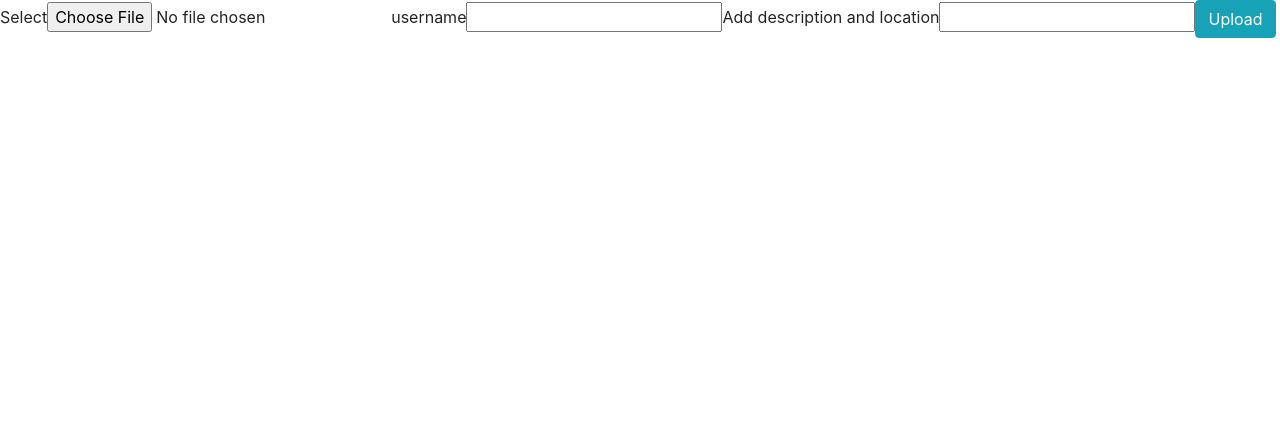
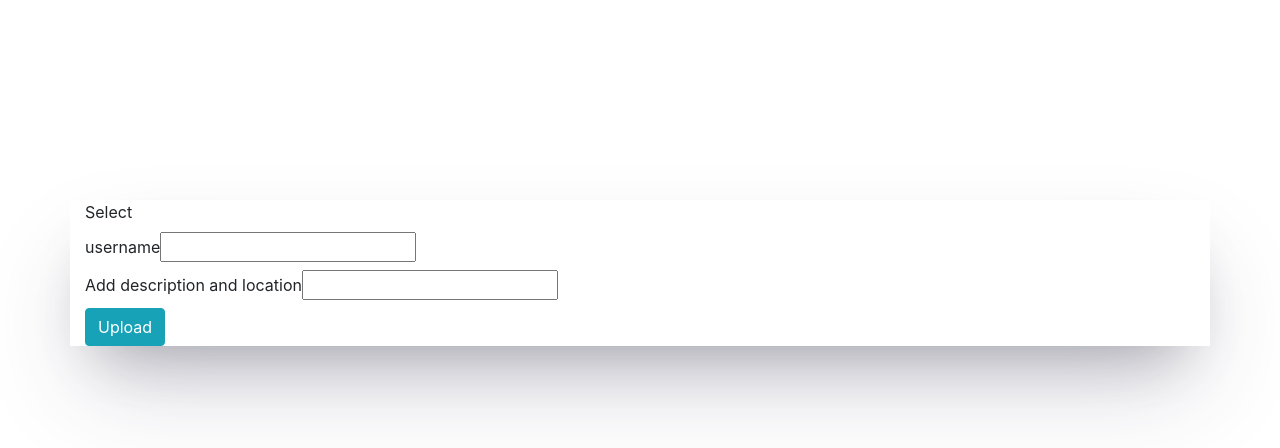
Before and after one commit to ikanengKhoza/final-project-2IM, a React (Create React App) app in the folder client/: page /upload in a window 1280 px wide. Shown: the top 448 px of the page. Built offline with nearby package versions, Linux system fonts and the light colour scheme.

Commit message:
css-upload
upload css

```diff
--- /dev/null
+++ b/client/src/components/Upload.css
@@ -0,0 +1,11 @@
+.input-file {
+    display: none;
+}
+
+body {
+  margin-top: 200px;
+}
+
+.container {
+    box-shadow: rgba(50, 50, 93, 0.25) 0px 50px 100px -20px, rgba(0, 0, 0, 0.3) 0px 30px 60px -30px;
+}
--- a/client/src/components/Upload.jsx
+++ b/client/src/components/Upload.jsx
@@ -1,5 +1,7 @@
 import { useState } from "react";
 import { useNavigate } from "react-router-dom";
+
+import "./Upload.css";
 
 function Upload() {
 	const [fileData, setFileData] = useState();
@@ -35,12 +37,12 @@ function Upload() {
 	};
 
 	return (
-		<div className="upload">
+		<div className="container">
 			<form onSubmit={onSubmitHandler}>
 				<label className="upload-select">
 					Select
-					<input type="file" onChange={fileChangeHandler} />
-				</label>
+					<input className="input-file" type="file" onChange={fileChangeHandler} />
+				</label><br></br>
 
 				<label>
 					username
@@ -49,7 +51,7 @@ function Upload() {
 						name="description"
 						onChange={(e) => setUserName(e.target.value)}
 					/>
-				</label>
+				</label><br></br>
 
 				<label>
 					Add description and location
@@ -58,7 +60,7 @@ function Upload() {
 						name="description"
 						onChange={(e) => setDescription(e.target.value)}
 					/>
-				</label>
+				</label><br></br>
 
 				<button type="submit" className="btn btn-info">
 					Upload
--- a/package.json
+++ b/package.json
@@ -70,6 +70,7 @@
 		"@babel/runtime": "^7.17.0",
 		"@emotion/react": "^11.9.3",
 		"@emotion/styled": "^11.9.3",
+		"@fortawesome/fontawesome-svg-core": "^6.1.2",
 		"@mui/icons-material": "^5.8.4",
 		"@mui/material": "^5.9.2",
 		"@mui/styled-engine-sc": "^5.8.0",
```
Also changed, not shown: 1 other file (tests, documents, lock files or other folders).
